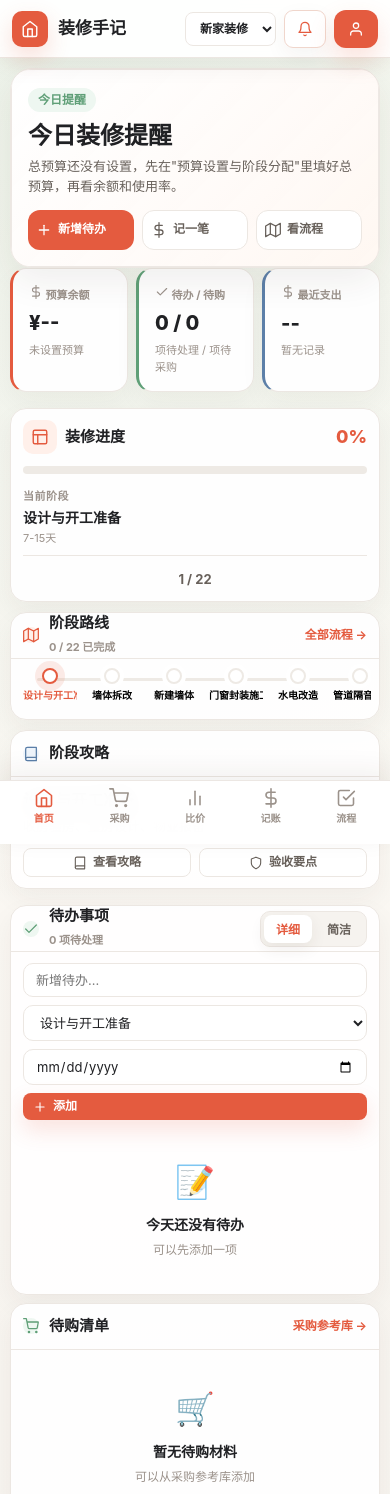
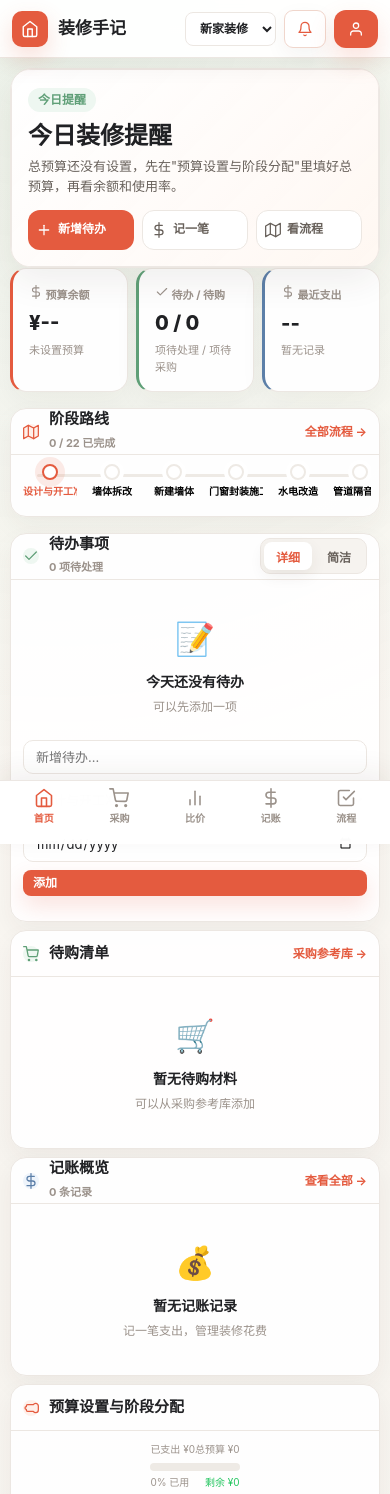
Before and after one commit to fenghuo1943/zhuangxiu, a React (Vite) app in the folder frontend/: page / in a window 390 px wide. Shown: the top 1494 px of the page. Built offline with nearby package versions, Linux system fonts and the light colour scheme.

Commit message:
优化首页

```diff
--- a/frontend/src/components/dashboard/TodoPanel.tsx
+++ b/frontend/src/components/dashboard/TodoPanel.tsx
@@ -2,7 +2,7 @@ import React, { useState } from 'react';
 import { useStore, addTodo, toggleTodo, deleteTodo } from '../../data/store';
 import { Card, CardHeader, CardBody } from '../common/Card';
 import { EmptyState } from '../common/EmptyState';
-import { IconCheck, IconTrash, IconPlus, IconCalendar } from '../common/Icons';
+import { IconCheck, IconTrash, IconCalendar } from '../common/Icons';
 
 type TodoMode = 'detailed' | 'simple';
 
@@ -91,8 +91,7 @@ export const TodoPanel: React.FC = () => {
               />
             </>
           )}
-          <button className="btn btn-primary btn-sm" onClick={handleAdd}>
-            <IconPlus size={14} />
+          <button className="btn btn-primary btn-sm" onClick={handleAdd} style={{ textAlign: 'center' }}>
             添加
           </button>
         </div>
--- a/frontend/src/pages/HomePage.tsx
+++ b/frontend/src/pages/HomePage.tsx
@@ -26,9 +26,13 @@ const HomePage: React.FC = () => {
 
         {/* Progress + Timeline + Guide */}
         <section className="live-widgets">
-          <ProgressCard />
+          <div className="hide-mobile">
+            <ProgressCard />
+          </div>
           <StageRoute />
-          <GuideCard />
+          <div className="hide-mobile">
+            <GuideCard />
+          </div>
         </section>
 
         {/* Main Layout: Left (Budget + Todo) | Right (Sidebar) */}
--- a/frontend/src/styles/components.css
+++ b/frontend/src/styles/components.css
@@ -1470,6 +1470,11 @@ input[type="checkbox"] { accent-color: var(--fresh-green); width: 18px; height:
 
   .todo-add-row { flex-direction: column; }
   .todo-add-row .input, .todo-stage-select, .todo-date-input { max-width: none; width: 100%; }
+
+  #homeTodoCard .card-bd { display: flex; flex-direction: column; }
+  #homeTodoCard .todo-add-row { order: 2; }
+  #homeTodoCard .todo-list,
+  #homeTodoCard .empty-state { order: 1; }
 
   .tool-grid {
     grid-template-columns: repeat(3, minmax(0, 1fr));
```
